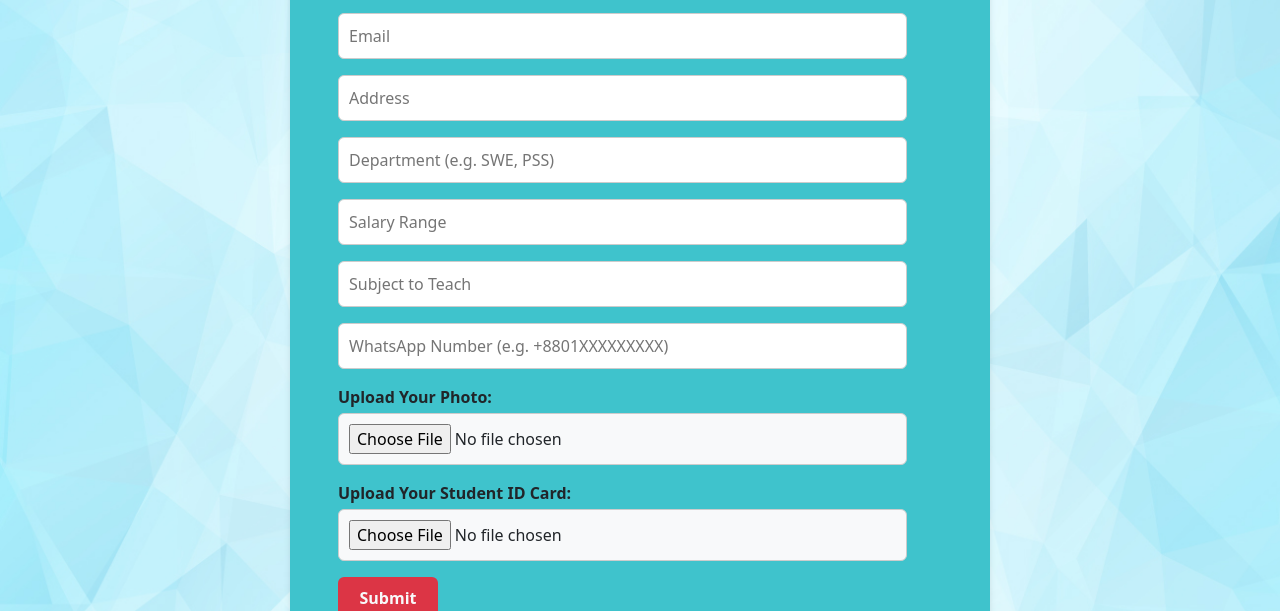
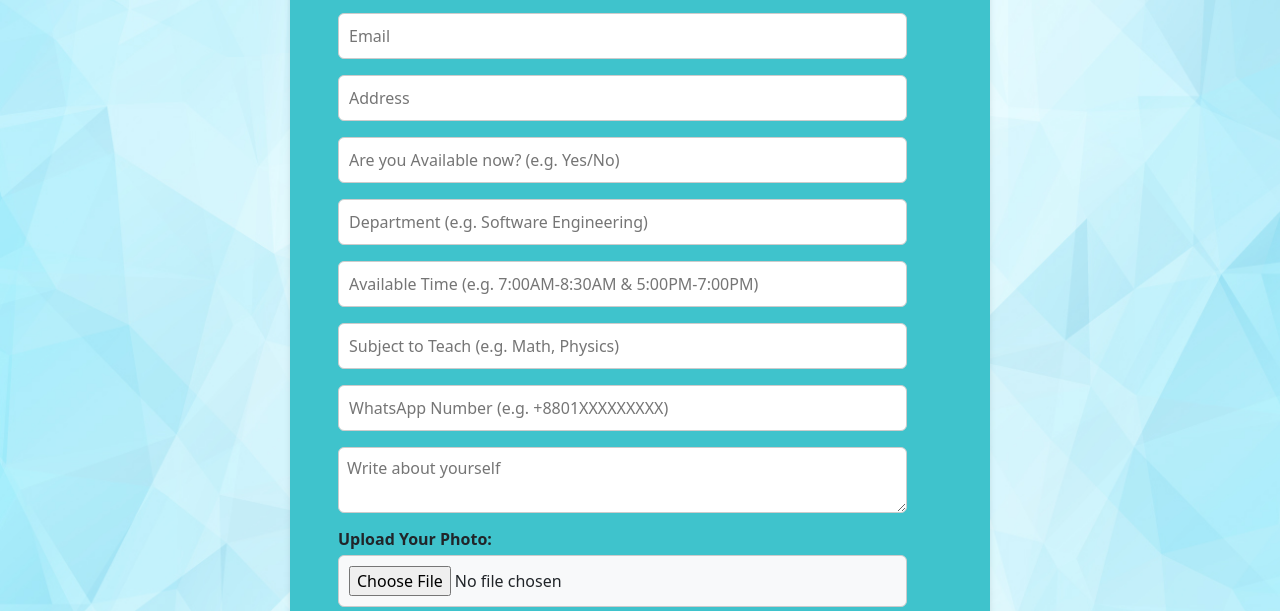
Before and after one commit to safatswe/WebProject, a website: page frontend/create.html in a window 1280 px wide. Shown: the part 207-818 px from the top of the page. Drawn offline with nearby package versions, Linux system fonts and the light colour scheme.

Commit message:
add new fields in create form

```diff
--- a/frontend/create.html
+++ b/frontend/create.html
@@ -15,11 +15,13 @@
     <input class="mt-3" type="text" name="full_name" placeholder="Full Name" required><br>
     <input class="mt-3" type="email" name="email" placeholder="Email" required><br>
     <input class="mt-3" type="text" name="address" placeholder="Address" required><br>
-    <input class="mt-3" type="text" name="department" placeholder="Department (e.g. SWE, PSS)" required><br>
-    <input class="mt-3" type="text" name="salary_range" placeholder="Salary Range" required><br>
-    <input class="mt-3" type="text" name="subject_to_teach" placeholder="Subject to Teach" required><br>
+    <input class="mt-3" type="text" name="available" placeholder="Are you Available now? (e.g. Yes/No)" required><br>
+    <input class="mt-3" type="text" name="department" placeholder="Department (e.g. Software Engineering)" required><br>
+    <input class="mt-3" type="text" name="available_time" placeholder="Available Time (e.g. 7:00AM-8:30AM & 5:00PM-7:00PM)" required><br>
+    <input class="mt-3" type="text" name="subject_to_teach" placeholder="Subject to Teach (e.g. Math, Physics)" required><br>
     <input class="mt-3" type="text" name="whatsapp_number" placeholder="WhatsApp Number (e.g. +8801XXXXXXXXX)" required><br>
-    <label class="mt-3 fw-bolder" for="">Upload Your Photo:</label>
+    <textarea class="mt-3 p-2" type="text" name="about_me" placeholder="Write about yourself"></textarea>
+    <label class="mt-2 fw-bolder" for="">Upload Your Photo:</label>
     <input class="mt-1 bg-light text-dark" type="file" name="photo" accept="image/*" required><br>
     <label class="mt-3 fw-bolder" for="">Upload Your Student ID Card:</label>
     <input class="mt-1 bg-light text-dark" type="file" name="id_photo" accept="image/*" required><br>
```
Also changed, not shown: frontend/profile.html (+2 -1 lines), server.js (+4 -4 lines), uploads/1762952096523.jpg (added), uploads/1762952096534.jpg (added).
